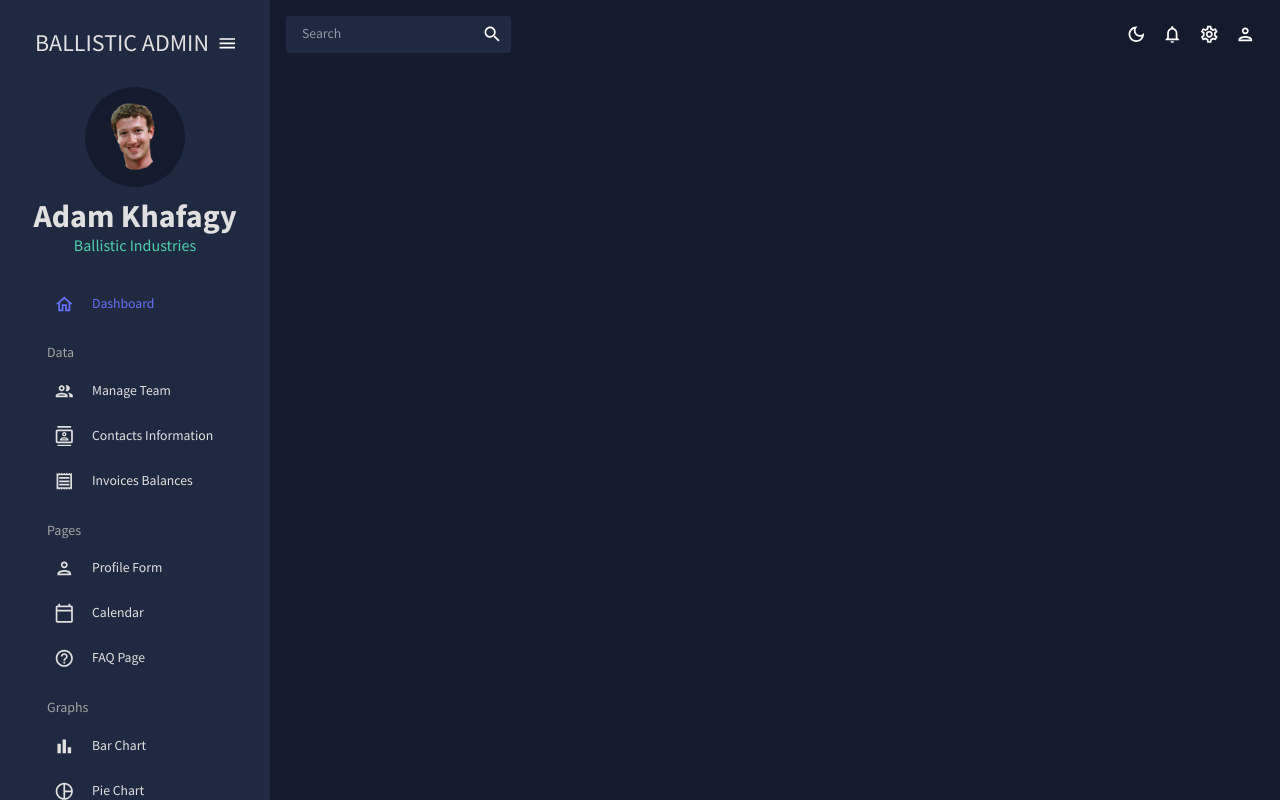
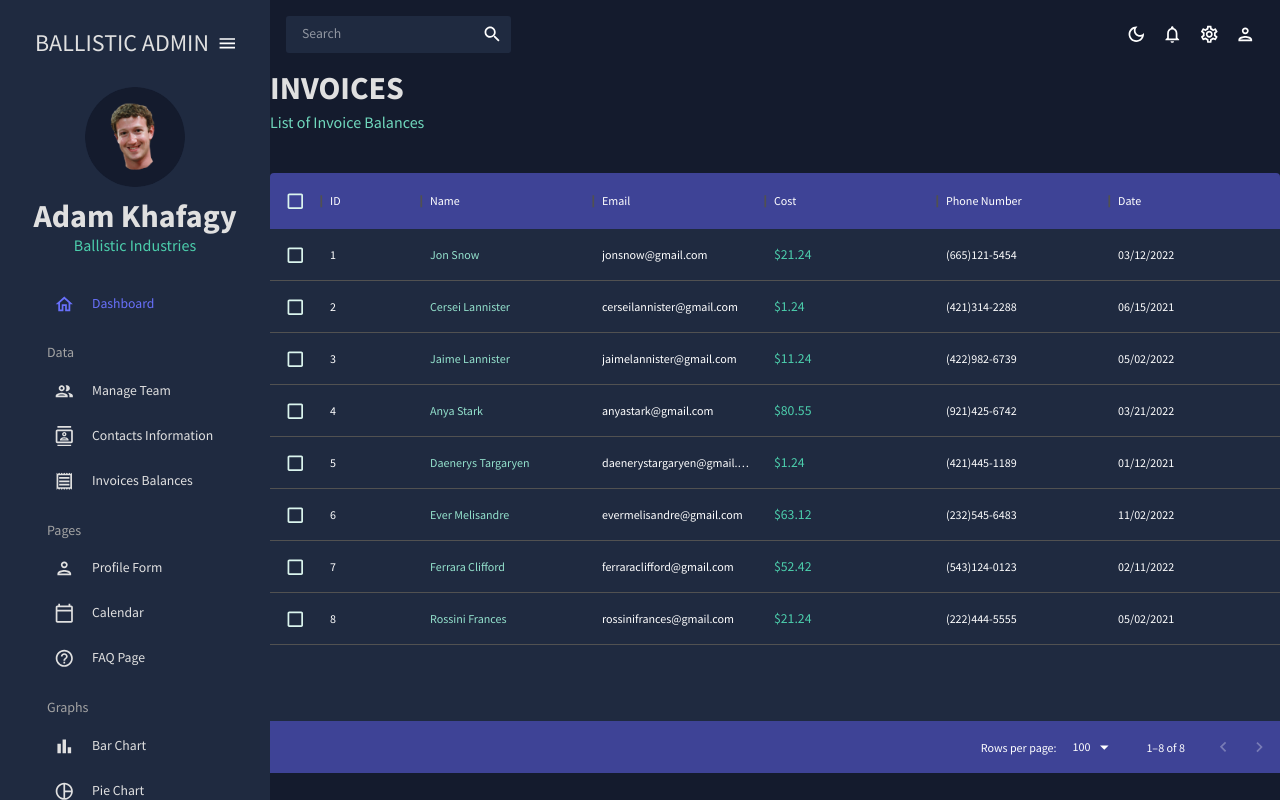
Before and after one commit to adamak93/Learning-and-Projects, a React (Create React App) app in the folder Projects/adamantadmin/: page /invoices in a window 1280 px wide. Built offline with nearby package versions, Linux system fonts and the light colour scheme.

Commit message:
Added Invoice scene

```diff
--- a/Projects/adamantadmin/src/App.js
+++ b/Projects/adamantadmin/src/App.js
@@ -5,8 +5,8 @@
 import Sidebar from './scenes/global/Sidebar';
 import Dashboard from './scenes/dashboard';
 import Team from './scenes/team';
-// import Invoices from "./scenes/invoices";
 import Contacts from './scenes/contacts';
+import Invoices from './scenes/invoices';
 // import Bar from "./scenes/bar";
 // import Form from "./scenes/form";
 // import Line from "./scenes/line";
@@ -14,8 +14,6 @@
 // import FAQ from "./scenes/faq";
 // import Geography from "./scenes/geography";
 // import Calendar from "./scenes/calendar";
-
-//Deadline: Friday
 
 function App() {
 	const [theme, colorMode] = useMode();
@@ -31,7 +29,7 @@
 							<Route path="/" element={<Dashboard />} />
 							<Route path="/team" element={<Team />} />
 							<Route path="/contacts" element={<Contacts />} />
-							{/* <Route path="/invoices" element={<Invoices />} /> */}
+							<Route path="/invoices" element={<Invoices />} />
 							{/* <Route path="/form" element={<Form />} /> */}
 							{/* <Route path="/bar" element={<Bar />} /> */}
 							{/* <Route path="/pie" element={<Pie />} /> */}
--- /dev/null
+++ b/Projects/adamantadmin/src/scenes/invoices/index.jsx
@@ -0,0 +1,83 @@
+import { Box, Typography, useTheme } from '@mui/material';
+import { DataGrid } from '@mui/x-data-grid';
+import { tokens } from '../../theme';
+import { mockDataInvoices } from '../../data/mockData';
+import Header from '../../components/Header';
+
+const Invoices = () => {
+	const theme = useTheme();
+	const colors = tokens(theme.palette.mode);
+	const columns = [
+		{ field: 'id', headerName: 'ID' },
+
+		{
+			field: 'name',
+			headerName: 'Name',
+			flex: 1,
+			cellClassName: 'name-column--cell',
+		},
+		{
+			field: 'email',
+			headerName: 'Email',
+			flex: 1,
+		},
+		{
+			field: 'cost',
+			headerName: 'Cost',
+			flex: 1,
+			renderCell: (params) => (
+				<Typography color={colors.greenAccent[500]}>
+					${params.row.cost}
+				</Typography>
+			),
+		},
+		{
+			field: 'phone',
+			headerName: 'Phone Number',
+			flex: 1,
+		},
+		{
+			field: 'date',
+			headerName: 'Date',
+			flex: 1,
+		},
+	];
+	return (
+		<Box>
+			<Header title="INVOICES" subtitle="List of Invoice Balances" />
+			<Box
+				m="40px 0 0 0"
+				height="75vh"
+				sx={{
+					'& .MuiDataGrid-root': {
+						border: 'none',
+					},
+					'& .MuiDataGrid-cell': {
+						borderBottom: 'none',
+					},
+					'& .name-column--cell': {
+						color: colors.greenAccent[300],
+					},
+					'& .MuiDataGrid-columnHeaders': {
+						backgroundColor: colors.blueAccent[700],
+						borderBottom: 'none',
+					},
+					'& .MuiDataGrid-virtualScroller': {
+						backgroundColor: colors.primary[400],
+					},
+					'& .MuiDataGrid-footerContainer': {
+						borderTop: 'none',
+						backgroundColor: colors.blueAccent[700],
+					},
+					'& .MuiCheckbox-root ': {
+						color: `${colors.greenAccent[100]} !important`,
+					},
+				}}
+			>
+				<DataGrid checkboxSelection rows={mockDataInvoices} columns={columns} />
+			</Box>
+		</Box>
+	);
+};
+
+export default Invoices;
```
